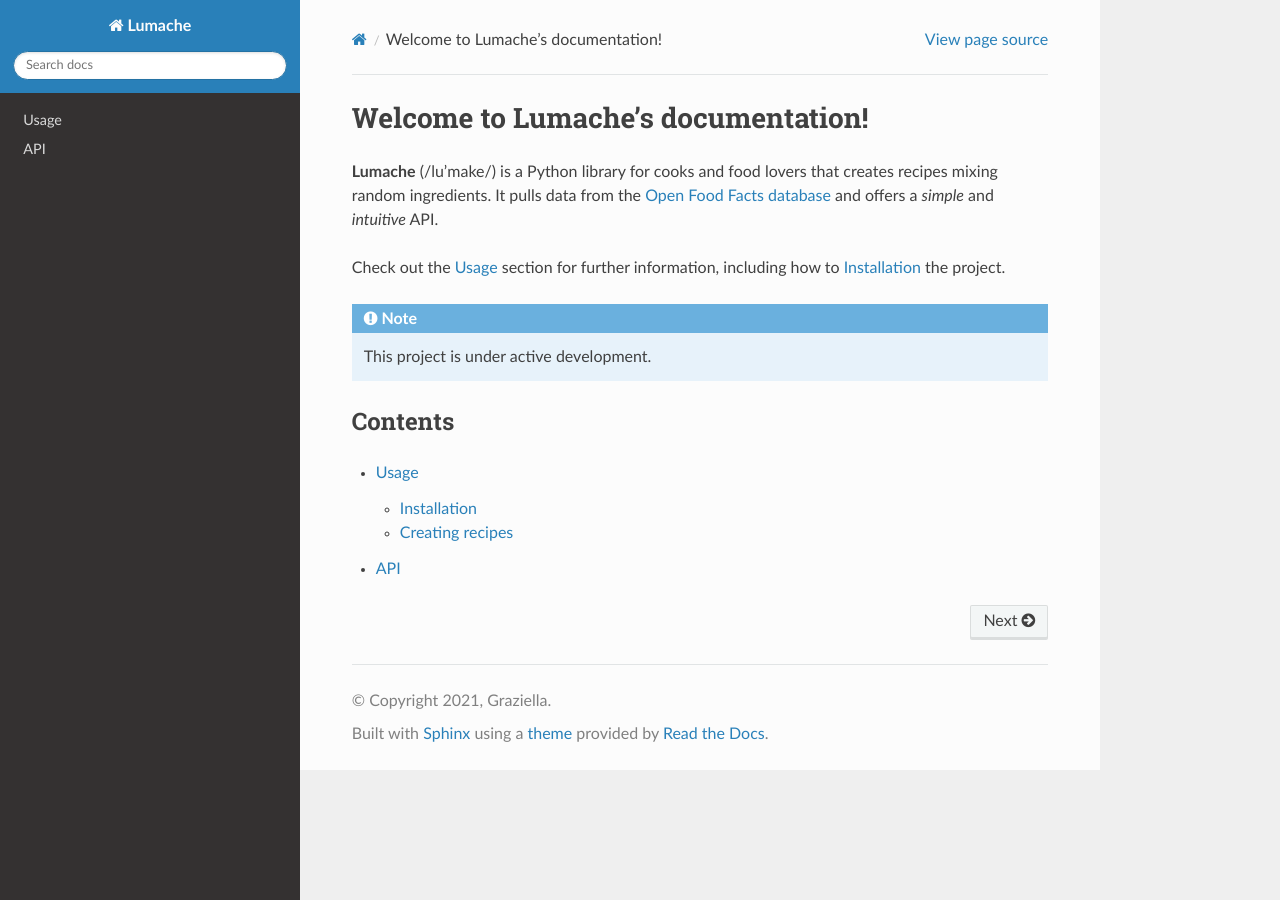
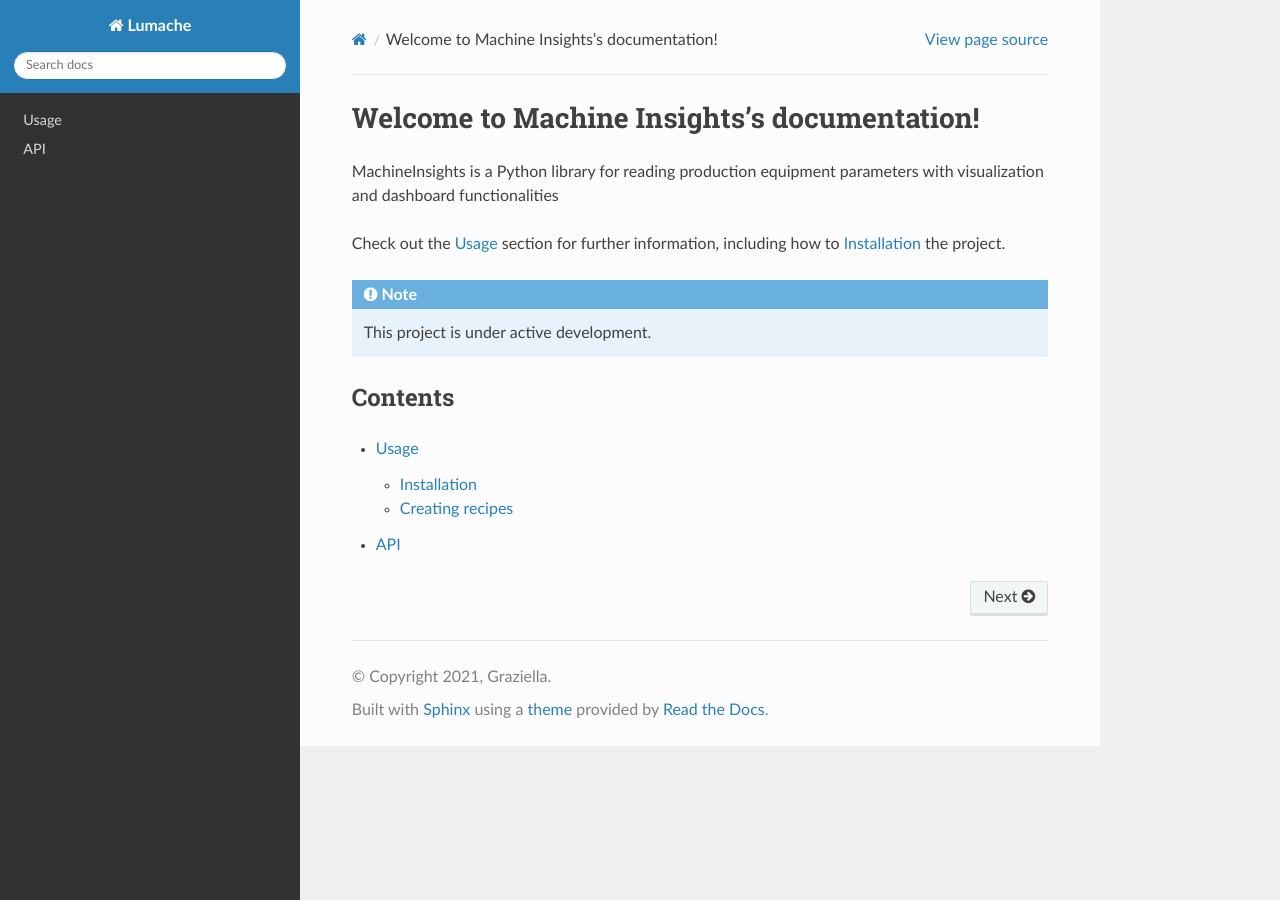
Before and after one commit to swaytz/machineinsights, a Sphinx documentation site: the page built from docs/source/index.rst, in a window 1280 px wide. Built offline with Sphinx 7.4.7 and the Read the Docs theme 3.1.0, drawn with Linux system fonts in a browser that asks for light colours.

Commit message:
First commit

```diff
--- a/docs/source/index.rst
+++ b/docs/source/index.rst
@@ -1,10 +1,9 @@
-Welcome to Lumache's documentation!
+Welcome to Machine Insights's documentation!
 ===================================
 
-**Lumache** (/lu'make/) is a Python library for cooks and food lovers
-that creates recipes mixing random ingredients.
-It pulls data from the `Open Food Facts database <https://world.openfoodfacts.org/>`_
-and offers a *simple* and *intuitive* API.
+MachineInsights is a Python library for reading production equipment parameters
+with visualization and dashboard functionalities
+
 
 Check out the :doc:`usage` section for further information, including
 how to :ref:`installation` the project.
```
Also changed, not shown: README.rst (+2 -7 lines).
